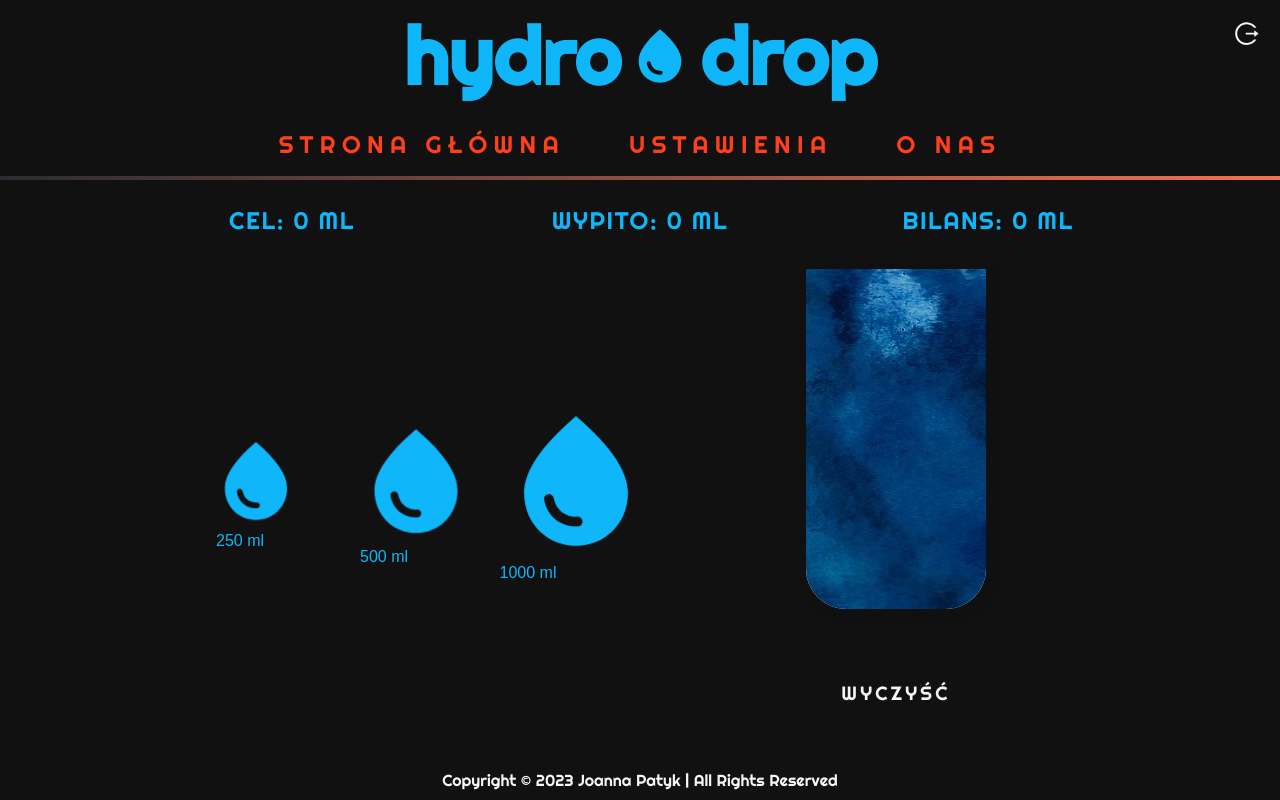
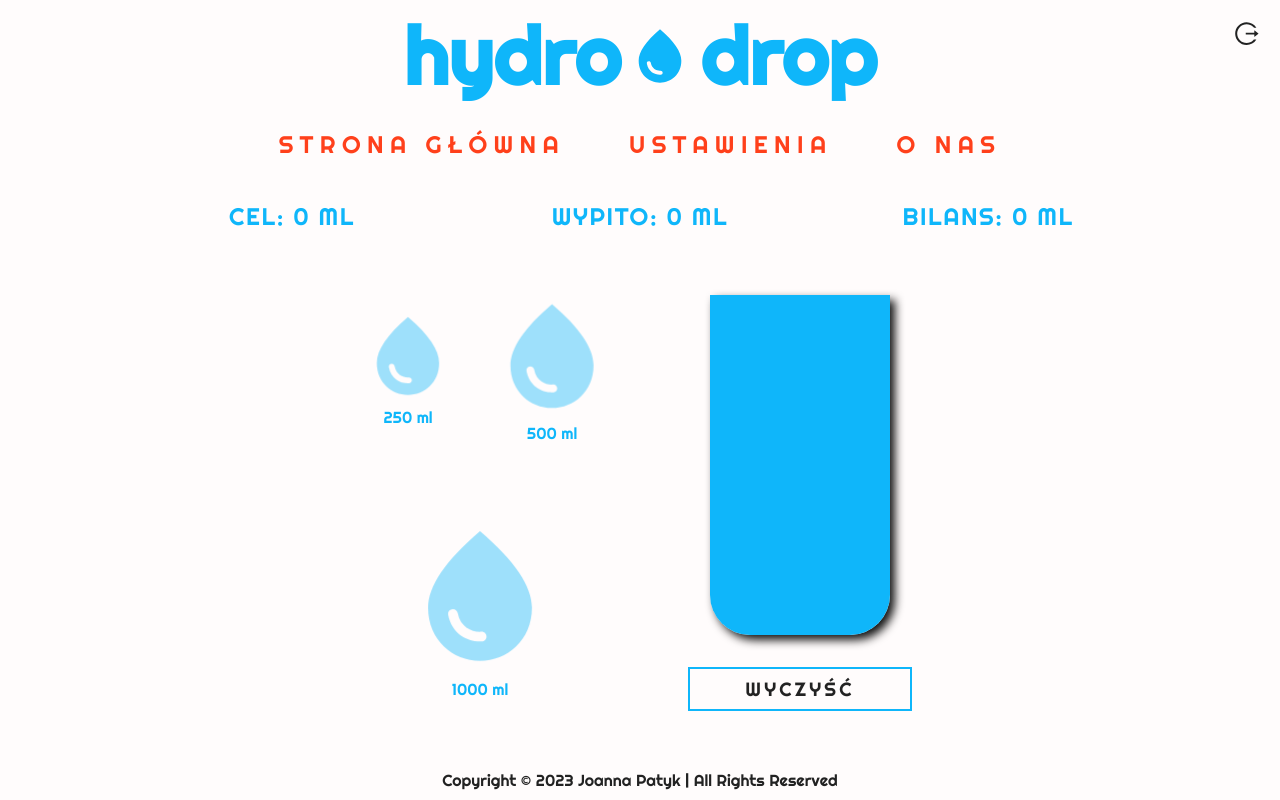
Before and after one commit to JoannaPatyk/hydrocrab-app, a React (Create React App) app: page /dashboard in a window 1280 px wide. Built offline with nearby package versions, Linux system fonts and the light colour scheme; a web font is replaced by a local one.

Commit message:
Changed colors used on page

```diff
--- a/src/assets/wrappers/BigCup.js
+++ b/src/assets/wrappers/BigCup.js
@@ -1,19 +1,30 @@
 import styled from 'styled-components';
 
 const Wrapper = styled.div`
-    .big-cup-container {
+    .container {
         height: 100%;
         width: 100%;
-        display: flex;
-        align-items: center;
-        justify-content: center;
+        display: grid;
+        grid-template-rows: 0.25fr 0.75;
+        place-items: center;
+    }
+
+    .crown {
+        display: none;
+        font-size: 4rem;
+        color: #ff401b;
+    }
+
+    .show {
+        display: block;
     }
 
     .big-cup {
         position: relative;
         height: 340px;
         width: 180px;
-        margin-bottom: 4rem;
+        margin-top: 2rem;
+        margin-bottom: 2rem;
         box-shadow: 5px 5px 10px #111111;
         border-bottom-left-radius: 40px;
         border-bottom-right-radius: 40px;
@@ -26,8 +37,8 @@ const Wrapper = styled.div`
         bottom: 0;
         left: 0;
         width: 100%;
-        border-bottom-left-radius: 50px;
-        border-bottom-right-radius: 50px;
+        border-bottom-left-radius: 20px;
+        border-bottom-right-radius: 20px;
         transition: 0.5s;
     }
 `;
--- a/src/assets/wrappers/Dashboard.js
+++ b/src/assets/wrappers/Dashboard.js
@@ -3,7 +3,7 @@ import styled from 'styled-components';
 const Wrapper = styled.div`
     .dashboard-container {
         position: relative;
-        min-height: calc(78vh - 4px);
+        min-height: calc(78vh - 8px);
         width: 100vw;
         overflow: hidden;
         text-align: center;
@@ -27,7 +27,7 @@ const Wrapper = styled.div`
 
     .cup-container {
         height: 60vh;
-        width: 80vw;
+        width: 50vw;
         display: grid;
         grid-template-columns: 1fr 1fr;
     }
--- a/src/assets/wrappers/Drop.js
+++ b/src/assets/wrappers/Drop.js
@@ -3,7 +3,7 @@ import styled from 'styled-components';
 const Wrapper = styled.div`
     .small-cup {
         position: relative;
-        width: 4rem;
+        width: 10rem;
     }
 
     .small-cup:hover {
@@ -14,17 +14,18 @@ const Wrapper = styled.div`
         color: #0fb6fa;
         text-align: center;
         font-size: 1rem;
-        font-family: 'Montserrat', sans-serif;
+        font-family: 'Righteous', sans-serif;
         font-weight: 500;
     }
 
     .icon {
         transition: 0.5s;
+        color: #0fb7fa67;
         animation: dropMove 2s infinite linear;
     }
 
     .icon:hover {
-        color: #6fbee5;
+        color: #0fb6fa;
     }
 `;
 
--- a/src/assets/wrappers/Footer.js
+++ b/src/assets/wrappers/Footer.js
@@ -10,7 +10,7 @@ const Wrapper = styled.div`
         align-items: center;
         justify-content: center;
         flex-direction: column;
-        background-color: #111111;
+        background-color: transparent;
     }
 
     h4 {
--- a/src/assets/wrappers/Landing.js
+++ b/src/assets/wrappers/Landing.js
@@ -16,20 +16,18 @@ const Wrapper = styled.div`
         align-items: center;
         flex-direction: column;
         gap: 1rem 20px;
-        background-color: #111111;
     }
 
     h1 {
         margin: 0.5rem 2rem;
         font-weight: 100;
         letter-spacing: 0.5rem;
-        font-size: 3rem;
+        font-size: 3.5rem;
         text-align: center;
-        font-family: 'Cedarville Cursive', cursive;
     }
 
     h2 {
-        width: 70%;
+        width: 50%;
         margin: 0.5rem 2rem;
         font-weight: 100;
         text-align: center;
@@ -64,6 +62,36 @@ const Wrapper = styled.div`
         left: -5%;
         z-index: -10;
         height: 100%;
+    }
+
+    .ball {
+        position: absolute;
+        z-index: -1;
+        border-radius: 50%;
+        animation: dropMove 3s infinite;
+    }
+
+    .v1 {
+        bottom: 5%;
+        right: 15%;
+        width: 4rem;
+        height: 4rem;
+    }
+
+    .v2 {
+        bottom: 5%;
+        right: 15%;
+        bottom: 10%;
+        right: 5%;
+        width: 6rem;
+        height: 6rem;
+    }
+
+    .v3 {
+        bottom: 15%;
+        right: 12%;
+        width: 10rem;
+        height: 10rem;
     }
 
     @media (max-width: 1150px) {
--- a/src/assets/wrappers/Menu.js
+++ b/src/assets/wrappers/Menu.js
@@ -7,7 +7,6 @@ const Wrapper = styled.nav`
         display: flex;
         justify-content: center;
         align-items: center;
-        background-color: #111111;
     }
 
     h1 {
@@ -34,14 +33,6 @@ const Wrapper = styled.nav`
     .menu-element:hover {
         color: #f18569;
         transform: scale(0.95);
-    }
-
-    hr {
-        width: 100%;
-        height: 4px;
-        border: none;
-        margin: 0 auto;
-        background: linear-gradient(to right, #2b2c32, #f37151);
     }
 
     .menu-icon {
--- a/src/components/BigCup.js
+++ b/src/components/BigCup.js
@@ -1,28 +1,25 @@
-import React, { useEffect, useState } from 'react';
-import background from '../assets/images/background.jpg';
+import React from 'react';
 import { useAppStateContext } from '../context/AppStateContext';
 import Wrapper from '../assets/wrappers/BigCup';
+import { BiCrown } from 'react-icons/bi';
 
 function BigCup() {
     const { appState } = useAppStateContext();
-    const [isActive, setIsActive] = useState(false);
-
-    useEffect(() => {
-        if (appState.drunkWaterHeight === 350) {
-            setIsActive(!isActive);
-        }
-    }, [isActive, appState.drunkWaterHeight]);
+    const crownClassName = appState.drunkWaterHeight >= 350 ? 'crown show' : 'crown';
 
     return (
         <Wrapper>
-            <div className="big-cup-container">
+            <div className="container">
+                <BiCrown className={crownClassName} />
+
                 <div className="big-cup">
                     <div
                         className="water"
-                        style={{ height: `${appState.drunkWaterHeight < 350 ? appState.drunkWaterHeight : 350}px` }}
-                    >
-                        <img src={background} alt="glass of water" />
-                    </div>
+                        style={{
+                            height: `${appState.drunkWaterHeight < 350 ? appState.drunkWaterHeight : 350}px`,
+                            backgroundColor: '#0fb6fa'
+                        }}
+                    ></div>
                 </div>
             </div>
         </Wrapper>
--- a/src/components/Menu.js
+++ b/src/components/Menu.js
@@ -26,7 +26,6 @@ function Menu() {
                         );
                     })}
                 </nav>
-                <hr />
             </div>
 
             <div className={isOpen ? 'smallMenu open' : 'smallMenu'}>
--- a/src/index.css
+++ b/src/index.css
@@ -10,9 +10,9 @@
 }
 
 body {
-    color: #f5f5f5;
+    color: #222;
     font-family: 'Righteous', sans-serif;
-    background-color: #111111;
+    background-color: #fffcfc;
 }
 
 /* INPUT */
@@ -36,7 +36,7 @@ body {
 .btn {
     width: 20rem;
     padding: 0.5rem 2rem;
-    color: #f5f5f5;
+    color: #222;
     font-family: inherit;
     font-size: 2rem;
     font-weight: 400;
@@ -44,13 +44,14 @@ body {
     text-decoration: none;
     letter-spacing: 0.5rem;
     text-align: center;
-    background-color: #111111;
-    border: none;
+    background-color: transparent;
+    border: 2px solid #0fb6fa;
     transition: 0.4s linear;
     cursor: pointer;
 }
 
 .btn:hover {
+    border-color: transparent;
     background-color: #0fb6fa;
     transform: scale(0.99);
 }
@@ -60,7 +61,7 @@ body {
     position: absolute;
     top: 20px;
     font-size: 1.7rem;
-    color: #f5f5f5;
+    color: #222;
     transition: 0.5s;
     cursor: pointer;
 }
--- a/src/pages/Landing.js
+++ b/src/pages/Landing.js
@@ -18,10 +18,13 @@ function Landing() {
                         <MdWaterDrop className="icon" />
                         <div className="line"></div>
                     </div>
-                    <h2>Monitoruj, ile wody wypijasz dziennie i upewnij się, że to wystarczająca ilość...</h2>
+                    <h2>Monitoruj, ile wody wypijasz dziennie i upewnij się, że to wystarczająca ilość!</h2>
                     <Link className="btn" to="/dashboard">
                         start
                     </Link>
+                    <div className="ball v1"></div>
+                    <div className="ball v2"></div>
+                    <div className="ball v3"></div>
                 </div>
             </div>
         </Wrapper>
--- a/src/pages/Settings.js
+++ b/src/pages/Settings.js
@@ -7,7 +7,6 @@ import { useAppStateContext } from '../context/AppStateContext';
 import genderOptions from '../utils/gender';
 import activityOptions from '../utils/activity';
 import additionalAmount from '../utils/additionalAmount';
-import drop from '../assets/images/water-drop.png';
 import Wrapper from '../assets/wrappers/Settings';
 
 function Settings() {
@@ -126,10 +125,6 @@ function Settings() {
                     </div>
                 </div>
             </div>
-            {/* <img src={drop} alt="drop" className="drop v0" />
-            <img src={drop} alt="drop" className="drop v1" />
-            <img src={drop} alt="drop" className="drop v2" />
-            <img src={drop} alt="drop" className="drop v3" /> */}
         </Wrapper>
     );
 }
```
Also changed, not shown: src/assets/images/water-drop.png (deleted).
